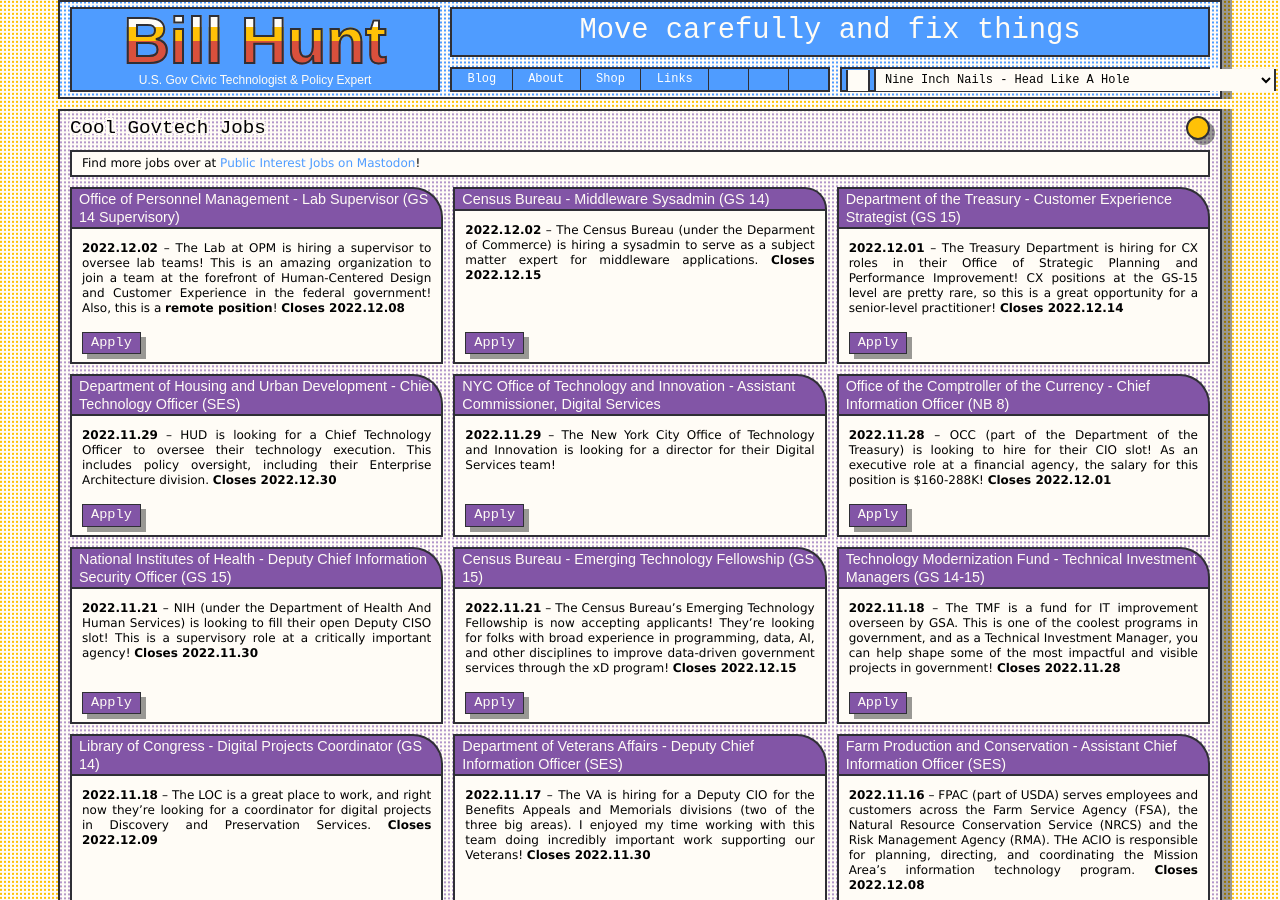
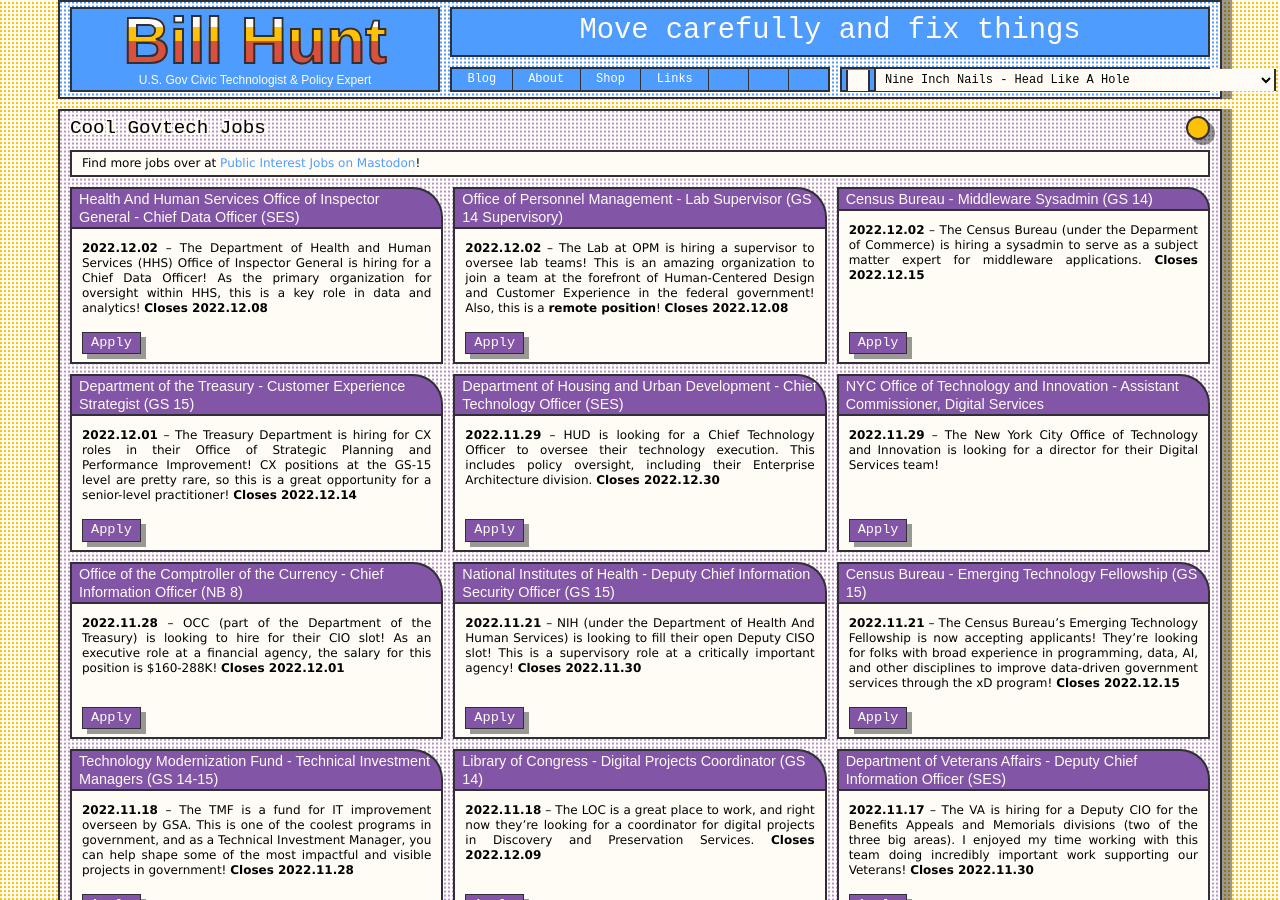
Before and after one commit to krusynth/billhunt.dev, a Jekyll site: the page built from jobs.md, in a window 1280 px wide and 900 px high. Built offline with Jekyll 4.4.1, drawn with Linux system fonts in a browser that asks for light colours; some web fonts are replaced.

Commit message:
Update jobs.

```diff
--- a/_data/jobs.yml
+++ b/_data/jobs.yml
@@ -1,3 +1,9 @@
+- title: Health And Human Services Office of Inspector General - Chief Data Officer (SES)
+  url: https://www.usajobs.gov/job/691222400
+  date: 2022-12-02
+  closes: 2022-12-08
+  content: The Department of Health and Human Services (HHS) Office of Inspector General is hiring for a Chief Data Officer! As the primary organization for oversight within HHS, this is a key role in data and analytics!
+
 - title: Office of Personnel Management - Lab Supervisor (GS 14 Supervisory)
   url: https://www.usajobs.gov/job/692310300
   date: 2022-12-02
```
